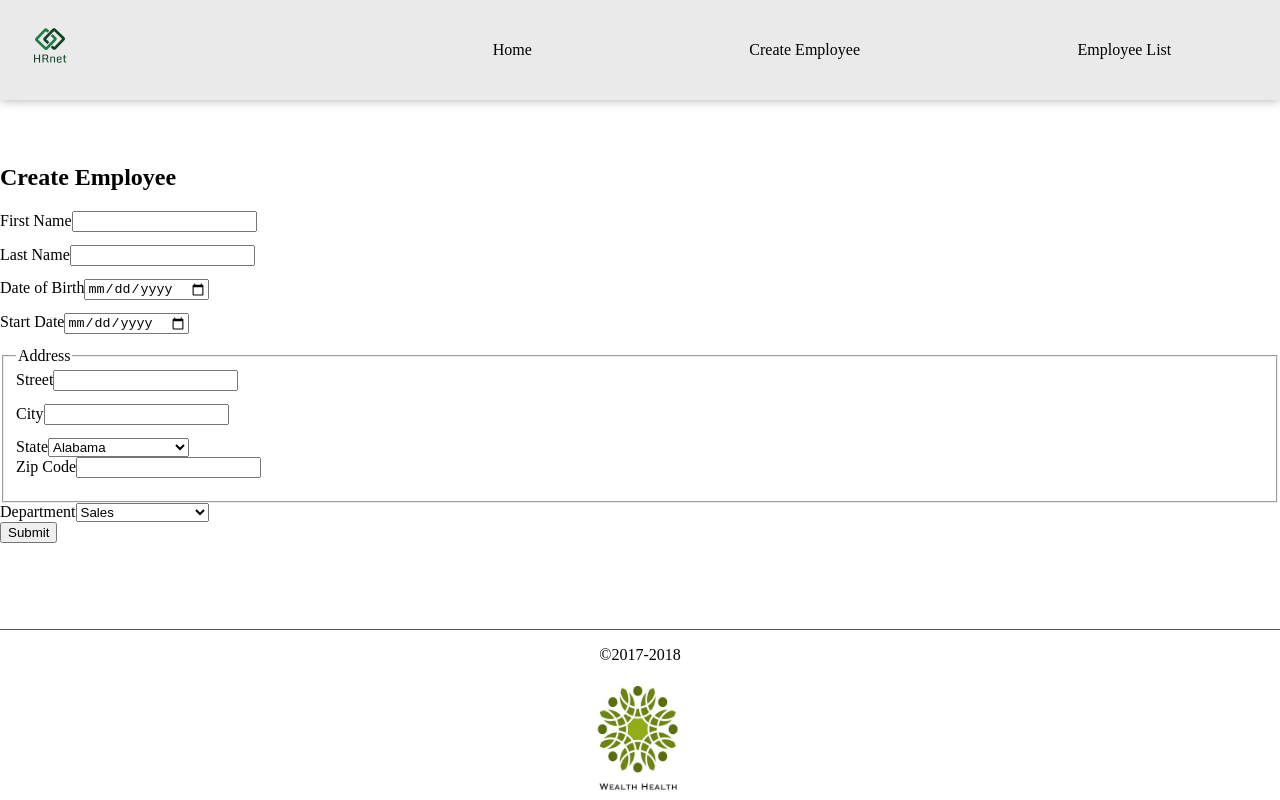
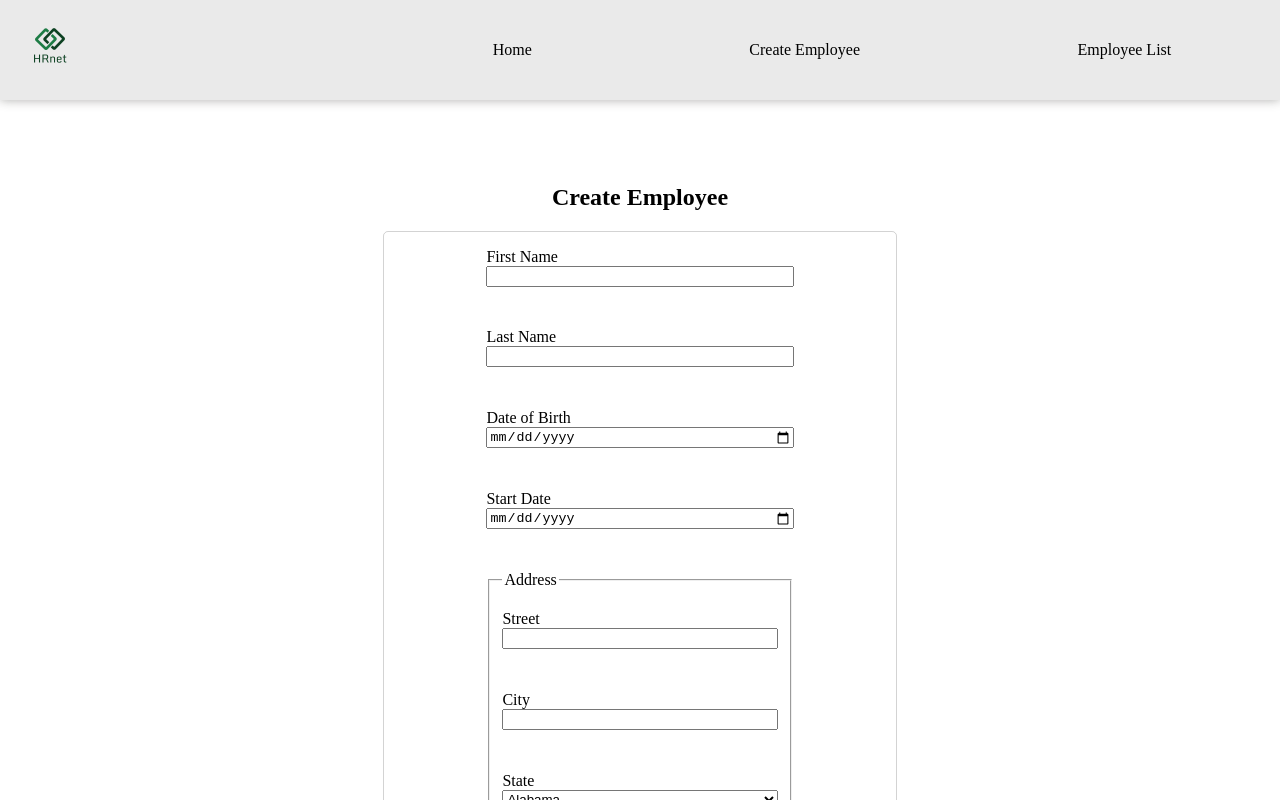
Before and after one commit to fanjatiana/fanjatianaPavageau_14_31032022, a React (Create React App) app: page /create-employee in a window 1280 px wide. Shown: the top 800 px of the page. Built offline with nearby package versions, Linux system fonts and the light colour scheme.

Commit message:
style : start of the css style of the form

```diff
--- a/src/components/Form.jsx
+++ b/src/components/Form.jsx
@@ -68,7 +68,7 @@ const Form = () => {
     city: { required: "city is required" },
 
     zipcode: {
-      required: "zipcode is required",
+      required: "zip code is required",
       pattern: {
         value: /^[0-9]{5}(?:(-| )[0-9]{4})?$/,
         message: "write 5 numbers like this : NNNNN",
@@ -81,7 +81,11 @@ const Form = () => {
   };
 
   return (
-    <form onSubmit={handleSubmit(handleRegistration, /*handleError*/)}>
+    <form
+      className="create-employee-form"
+      onSubmit={handleSubmit(handleRegistration /*handleError*/)}
+    >
+      <div className="form_container">
         <div>
           <label htmlFor="firstname">First Name</label>
           <input
@@ -151,7 +155,9 @@ const Form = () => {
                 name="city"
                 {...register("city", registerOptions.city)}
               />
-            <p className="text-danger">{errors?.city && errors.city.message}</p>
+              <p className="text-danger">
+                {errors?.city && errors.city.message}
+              </p>
             </div>
 
             <div>
@@ -177,11 +183,11 @@ const Form = () => {
           <label for="department">Department</label>
           <SelectDepartment />
         </div>
+      </div>
 
-      <div>
+      <div className="btn-submit">
         <button>Submit</button>
       </div>
-
     </form>
   );
 };
--- a/src/pages/CreateEmployee.jsx
+++ b/src/pages/CreateEmployee.jsx
@@ -1,9 +1,11 @@
 import React from 'react';
 import Form from '../components/Form';
 
+import '../styles/CreateEmployee.css'
+
 const CreateEmployee = () => {
     return (
-        <main>
+        <main className='create-employee-container'>
             <h2>Create Employee</h2>
             <Form />
         </main>
--- /dev/null
+++ b/src/styles/CreateEmployee.css
@@ -0,0 +1,6 @@
+.create-employee-container{
+    display: flex;
+    flex-direction: column;
+    align-items: center;
+    margin-bottom:2em;
+}
--- a/src/styles/Footer.css
+++ b/src/styles/Footer.css
@@ -1,7 +1,7 @@
 footer{
     border-top: 1px #565554 solid;
-    position: absolute;
-    bottom: 0;
+    /*position: absolute;
+    bottom: 0;*/
     width: 100%;
 }
 
--- a/src/styles/Form.css
+++ b/src/styles/Form.css
@@ -1,4 +1,37 @@
-.text-danger{
-    color: #ff000f;
-    font-size: 0.8em;
+.text-danger {
+  color: #ff000f;
+  font-size: 0.8em;
 }
+
+.create-employee-form {
+  border: 1px rgba(0, 0, 0, 0.171) solid;
+  border-radius: 5px;
+  width: 40%;
+  display: flex;
+  flex-direction: column;
+  align-items: center;
+}
+
+.form_container, .btn-submit{
+    width: 60%;
+}
+
+.form_container div {
+  display: flex;
+  margin: 1em auto;
+  justify-content: center;
+  flex-direction: column;
+
+}
+
+
+.btn-submit{
+    display: flex;
+    justify-content: center;
+    width: 20%;
+    margin:2em 0;
+}
+
+.btn-submit button {
+    width: 100%;
+}
```
Lines whose indentation alone changed are shown as unchanged.
